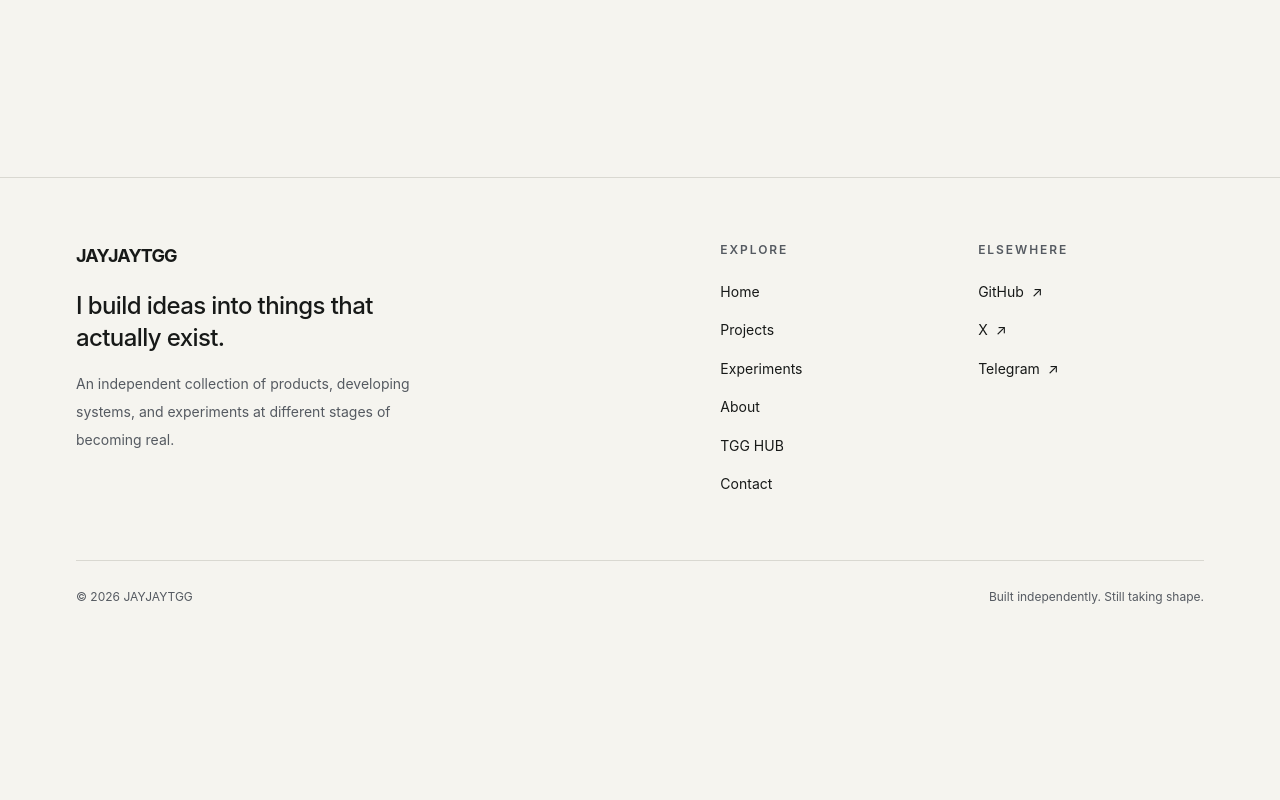
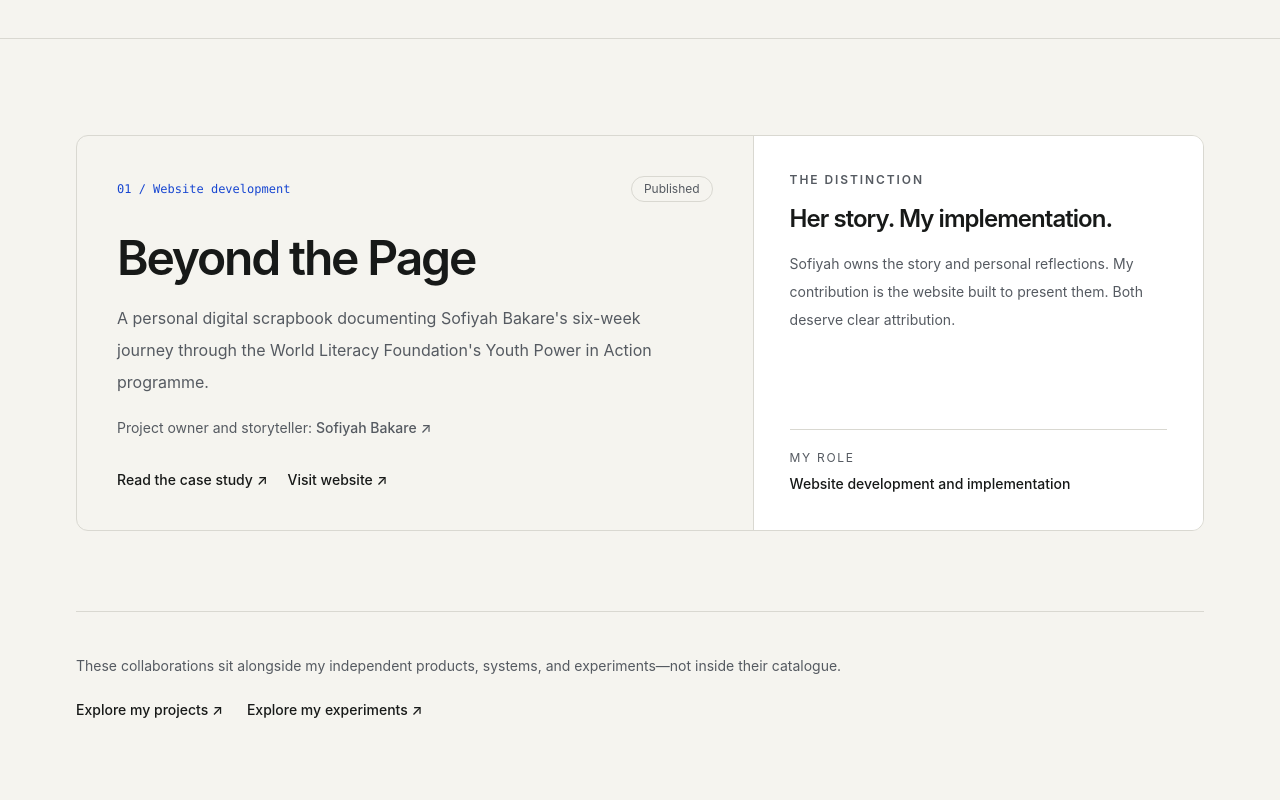
Before and after one commit to JJTGG/JAYJAYTGG, a Next.js app: page /collaborations in a window 1280 px wide. Before the commit this address had no page. Shown: the part 700-1500 px from the top of the page. Before the commit the page ends 1373 px from the top, so only its background shows below. Built offline with nearby package versions, Linux system fonts and the light colour scheme.

Commit message:
feat: add collaborations index

```diff
--- /dev/null
+++ b/app/collaborations/page.tsx
@@ -0,0 +1,170 @@
+import type { Metadata } from "next";
+import Link from "next/link";
+
+const pageTitle = "Collaborations";
+const pageDescription =
+  "Websites and digital experiences I've built for other people, with clear project ownership and attribution.";
+
+const pageUrl = "https://jayjaytgg.vercel.app/collaborations";
+
+const projectUrl = "https://beyond-the-page-two.vercel.app";
+const sofiyahInstagram = "https://www.instagram.com/sofiyah_bakare";
+
+export const metadata: Metadata = {
+  title: pageTitle,
+  description: pageDescription,
+  alternates: {
+    canonical: pageUrl
+  },
+  openGraph: {
+    type: "website",
+    url: pageUrl,
+    title: `${pageTitle} — JAYJAYTGG`,
+    description: pageDescription,
+    siteName: "JAYJAYTGG"
+  },
+  twitter: {
+    card: "summary",
+    title: `${pageTitle} — JAYJAYTGG`,
+    description: pageDescription
+  }
+};
+
+export default function CollaborationsPage() {
+  return (
+    <main>
+      {/* Introduction */}
+      <section className="border-b border-[var(--line)]">
+        <div className="mx-auto w-full max-w-[1240px] px-[var(--page-gutter)] py-20 sm:py-28 md:py-36">
+          <p className="text-xs font-semibold uppercase tracking-[0.18em] text-[var(--accent)]">
+            Selected work / Collaborations
+          </p>
+
+          <h1 className="mt-6 max-w-5xl text-[clamp(3rem,8vw,7rem)] font-semibold leading-[0.96] tracking-[-0.065em]">
+            Built for someone else&apos;s story.
+          </h1>
+
+          <p className="mt-7 max-w-2xl text-base leading-8 text-[var(--muted)] sm:text-lg sm:leading-9">
+            Not everything I build is my own product or idea. This
+            collection documents websites and digital experiences I develop
+            for other people, while keeping their work, stories, and
+            ownership distinct from my own.
+          </p>
+        </div>
+      </section>
+
+      {/* Collaboration catalogue */}
+      <section>
+        <div className="mx-auto w-full max-w-[1240px] px-[var(--page-gutter)] py-16 sm:py-24">
+          <article className="overflow-hidden rounded-xl border border-[var(--line)]">
+            <div className="grid md:grid-cols-[minmax(0,1.2fr)_minmax(260px,0.8fr)]">
+              <div className="flex flex-col p-6 sm:p-9 md:p-10">
+                <div className="flex flex-wrap items-center justify-between gap-3">
+                  <span className="font-mono text-xs text-[var(--accent)]">
+                    01 / Website development
+                  </span>
+
+                  <span className="rounded-full border border-[var(--line)] px-3 py-1 text-xs text-[var(--muted)]">
+                    Published
+                  </span>
+                </div>
+
+                <h2 className="mt-8 text-3xl font-semibold tracking-[-0.045em] sm:text-4xl md:text-5xl">
+                  Beyond the Page
+                </h2>
+
+                <p className="mt-5 max-w-xl text-sm leading-7 text-[var(--muted)] sm:text-base sm:leading-8">
+                  A personal digital scrapbook documenting Sofiyah
+                  Bakare&apos;s six-week journey through the World Literacy
+                  Foundation&apos;s Youth Power in Action programme.
+                </p>
+
+                <p className="mt-5 text-sm text-[var(--muted)]">
+                  Project owner and storyteller:{" "}
+                  <a
+                    href={sofiyahInstagram}
+                    target="_blank"
+                    rel="noopener noreferrer"
+                    className="font-medium text-[var(--accent)] hover:underline"
+                  >
+                    Sofiyah Bakare ↗
+                  </a>
+                </p>
+
+                <div className="mt-auto flex flex-wrap items-center gap-x-5 gap-y-3 pt-8 text-sm">
+                  <Link
+                    href="/collaborations/beyond-the-page"
+                    className="font-medium text-[var(--accent)] hover:underline"
+                  >
+                    Read the case study ↗
+                  </Link>
+
+                  <a
+                    href={projectUrl}
+                    target="_blank"
+                    rel="noopener noreferrer"
+                    className="font-medium text-[var(--muted)] transition-colors hover:text-[var(--foreground)]"
+                  >
+                    Visit website ↗
+                  </a>
+                </div>
+              </div>
+
+              <div className="flex min-h-[280px] flex-col justify-between border-t border-[var(--line)] bg-[var(--surface)] p-7 sm:p-9 md:border-l md:border-t-0">
+                <div>
+                  <p className="text-xs font-semibold uppercase tracking-[0.16em] text-[var(--muted)]">
+                    The distinction
+                  </p>
+
+                  <h3 className="mt-4 text-2xl font-semibold leading-tight tracking-[-0.04em]">
+                    Her story. My implementation.
+                  </h3>
+
+                  <p className="mt-4 text-sm leading-7 text-[var(--muted)]">
+                    Sofiyah owns the story and personal reflections. My
+                    contribution is the website built to present them.
+                    Both deserve clear attribution.
+                  </p>
+                </div>
+
+                <div className="mt-10 border-t border-[var(--line)] pt-5">
+                  <p className="text-xs uppercase tracking-[0.14em] text-[var(--muted)]">
+                    My role
+                  </p>
+
+                  <p className="mt-2 text-sm font-medium">
+                    Website development and implementation
+                  </p>
+                </div>
+              </div>
+            </div>
+          </article>
+
+          {/* Return to the portfolio */}
+          <div className="mt-16 border-t border-[var(--line)] pt-8 sm:mt-20 sm:pt-10">
+            <p className="text-sm leading-7 text-[var(--muted)]">
+              These collaborations sit alongside my independent products,
+              systems, and experiments—not inside their catalogue.
+            </p>
+
+            <div className="mt-5 flex flex-wrap gap-x-6 gap-y-3 text-sm">
+              <Link
+                href="/work"
+                className="font-medium text-[var(--accent)] hover:underline"
+              >
+                Explore my projects ↗
+              </Link>
+
+              <Link
+                href="/experiments"
+                className="font-medium text-[var(--muted)] transition-colors hover:text-[var(--foreground)]"
+              >
+                Explore my experiments ↗
+              </Link>
+            </div>
+          </div>
+        </div>
+      </section>
+    </main>
+  );
+}
```
